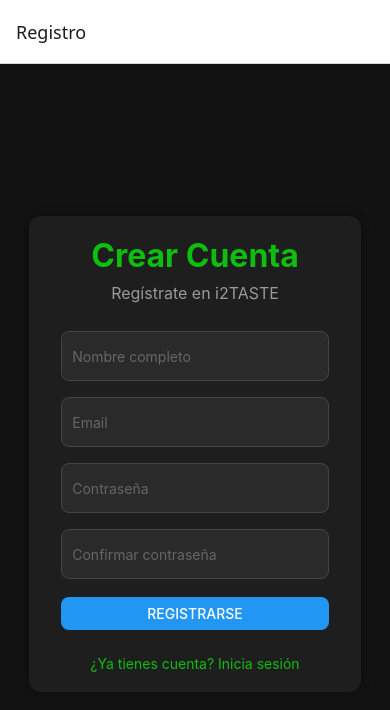
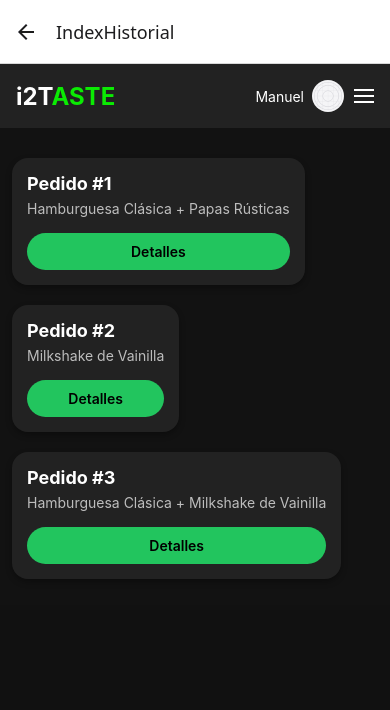
Before and after one commit to Matipeoli/Sistema_Gestion_Pedidos_ReactNative_Final, a React Native app: screen /IndexHistorial in a window 390 px wide. Shown: the top 710 px of the page. Built offline with nearby package versions, Linux system fonts and the light colour scheme.

Commit message:
indexhistorial agregado y linkeado al menu hamburguesa desde el indexmainus

```diff
--- a/AppNavigator.tsx
+++ b/AppNavigator.tsx
@@ -4,8 +4,7 @@
 import Registro from './screen/Registro';
 import IndexMainUs from './screen/IndexMainUs';
 import IndexPedidoAL from './screen/IndexPedidoAL';
-
-
+import IndexHistorial from './screen/IndexHistoial';
 
 const Stack = createNativeStackNavigator();
 
@@ -16,6 +15,8 @@
       <Stack.Screen name="LoginScreen" component={LoginScreen} />
       <Stack.Screen name="IndexMainUs" component={IndexMainUs} />
       <Stack.Screen name="IndexPedidoAL" component={IndexPedidoAL} />
+      <Stack.Screen name="IndexHistorial" component={IndexHistorial} />
+
     </Stack.Navigator>
   );
 };
--- a/screen/IndexHistoial.tsx
+++ b/screen/IndexHistoial.tsx
@@ -1,46 +1,169 @@
 import React from 'react';
-import { View, Text, StyleSheet, TouchableOpacity } from 'react-native';
+import { View, Text, ScrollView, TouchableOpacity, StyleSheet, Image, Alert, Modal } from 'react-native';
 import { useNavigation } from '@react-navigation/native';
+import { NativeStackNavigationProp } from '@react-navigation/native-stack';
+import ComponenteTarjeta from '../components/ComponenteTarjeta';
+
+type RootStackParamList = {
+  LoginScreen: undefined;
+  IndexMainUs: undefined;
+  IndexHistorial: undefined;
+};
 
 const IndexHistorial: React.FC = () => {
-  const navigation = useNavigation<any>();
+  const [visible, setVisible] = React.useState(false);
+  const navigation = useNavigation<NativeStackNavigationProp<RootStackParamList>>();
+
+  const closeSidebar = () => setVisible(false);
+
+  const handleLogout = () => {
+    closeSidebar();
+    navigation.reset({
+      index: 0,
+      routes: [{ name: 'LoginScreen' }],
+    });
+  };
+
+  // hardcodeo de historial de pedidos
+  const historial = [
+    {
+      title: 'Pedido #1',
+      description: 'Hamburguesa Clásica + Papas Rústicas',
+    },
+    {
+      title: 'Pedido #2',
+      description: 'Milkshake de Vainilla',
+    },
+    {
+      title: 'Pedido #3',
+      description: 'Hamburguesa Clásica + Milkshake de Vainilla',
+    },
+  ];
 
   return (
     <View style={styles.container}>
-      <Text style={styles.title}>¡Bienvenido a la otra pantalla!</Text>
+      {/* header */}
+      <View style={styles.header}>
+        <Text style={styles.logo}>
+          i2T<Text style={{ color: '#0beb03ff' }}>ASTE</Text>
+        </Text>
 
-      <TouchableOpacity
-        style={styles.button}
-        onPress={() => navigation.goBack()}
-      >
-        <Text style={styles.buttonText}>Volver</Text>
-      </TouchableOpacity>
+        <View style={styles.userInfo}>
+          <Text style={styles.name}>Manuel</Text>
+          <Image source={require('../assets/icon.png')} style={styles.avatar} />
+
+          <TouchableOpacity style={styles.menuBtn} onPress={() => setVisible(!visible)}>
+            <View style={styles.bar} />
+            <View style={styles.bar} />
+            <View style={styles.bar} />
+          </TouchableOpacity>
+        </View>
+      </View>
+
+      {/* scroll historial */}
+      <ScrollView contentContainerStyle={styles.scrollContainer}>
+        {historial.map((item, index) => (
+          <ComponenteTarjeta
+            key={index}
+            title={item.title}
+            description={item.description}
+            actionLabel="Detalles"
+            onActionPress={() => Alert.alert('Historial', item.title)}
+          />
+        ))}
+      </ScrollView>
+
+      {/* menu hamburguesa */}
+      <Modal visible={visible} transparent animationType="slide">
+        <TouchableOpacity style={styles.modalOverlay} activeOpacity={1} onPress={closeSidebar}>
+          <TouchableOpacity activeOpacity={1} onPress={(e) => e.stopPropagation()}>
+            <View style={styles.sidebar}>
+              <TouchableOpacity style={styles.closeBtn} onPress={closeSidebar}>
+                <Text style={styles.closeText}>✕</Text>
+              </TouchableOpacity>
+
+              <Text style={styles.title}>Perfil de Usuario</Text>
+              <Text style={styles.text}>Nombre: Juan Pérez</Text>
+              <Text style={styles.text}>Email: juan.perez@example.com</Text>
+
+              <TouchableOpacity
+                style={styles.recoverBtn}
+                onPress={() => {
+                  closeSidebar();
+                  Alert.alert('Recuperar Contraseña', 'Funcionalidad en desarrollo');
+                }}
+              >
+                <Text style={styles.recoverText}>Recuperar Contraseña</Text>
+              </TouchableOpacity>
+
+              <TouchableOpacity style={styles.logoutBtn} onPress={handleLogout}>
+                <Text style={styles.logoutText}>Cerrar Sesión</Text>
+              </TouchableOpacity>
+            </View>
+          </TouchableOpacity>
+        </TouchableOpacity>
+      </Modal>
     </View>
   );
 };
 
-export default IndexHistorial;
 
 const styles = StyleSheet.create({
-  container: {
+  container: { flex: 1, backgroundColor: '#111' },
+  header: {
+    flexDirection: 'row',
+    alignItems: 'center',
+    justifyContent: 'space-between',
+    padding: 16,
+    backgroundColor: '#222',
+  },
+  logo: { color: '#fff', fontSize: 24, fontWeight: 'bold' },
+  userInfo: { flexDirection: 'row', alignItems: 'center' },
+  name: { color: '#fff', marginRight: 8 },
+  avatar: { width: 32, height: 32, borderRadius: 16 },
+  menuBtn: { marginLeft: 10 },
+  bar: { width: 20, height: 2, backgroundColor: '#fff', marginVertical: 2 },
+  scrollContainer: {
+    padding: 16,
+    flexDirection: 'row',
+    flexWrap: 'wrap',
+    justifyContent: 'space-between',
+    paddingHorizontal: 12,
+    paddingTop: 20,
+    backgroundColor: '#121212',
+  },
+  modalOverlay: {
     flex: 1,
-    backgroundColor: '#111',
+    backgroundColor: 'rgba(0,0,0,0.7)',
+    justifyContent: 'flex-end',
+  },
+  sidebar: {
+    backgroundColor: '#333',
+    padding: 24,
+    borderTopLeftRadius: 20,
+    borderTopRightRadius: 20,
+    minHeight: 400,
+  },
+  closeBtn: { position: 'absolute', top: 16, right: 16, zIndex: 10 },
+  closeText: { color: '#fff', fontSize: 24, fontWeight: 'bold' },
+  title: { color: '#fff', fontSize: 22, marginBottom: 20, marginTop: 20, fontWeight: 'bold' },
+  text: { color: '#fff', marginBottom: 12, fontSize: 16 },
+  recoverBtn: {
+    marginTop: 16,
+    padding: 12,
+    backgroundColor: '#444',
+    borderRadius: 8,
     alignItems: 'center',
-    justifyContent: 'center',
   },
-  title: {
-    color: '#fff',
-    fontSize: 22,
-    marginBottom: 20,
+  recoverText: { color: '#0beb03ff', fontWeight: 'bold' },
+  logoutBtn: {
+    marginTop: 16,
+    padding: 12,
+    backgroundColor: '#ff4444',
+    borderRadius: 8,
+    alignItems: 'center',
   },
-  button: {
-    backgroundColor: '#ff6600',
-    paddingVertical: 10,
-    paddingHorizontal: 20,
-    borderRadius: 8,
-  },
-  buttonText: {
-    color: '#fff',
-    fontWeight: 'bold',
-  },
+  logoutText: { color: '#fff', fontWeight: 'bold' },
 });
+
+export default IndexHistorial;
--- a/screen/IndexMainUs.tsx
+++ b/screen/IndexMainUs.tsx
@@ -1,4 +1,4 @@
-import * as React from 'react';
+import  React from 'react';
 import { View, Text, Image, TouchableOpacity, Modal, StyleSheet, ScrollView, Alert } from 'react-native';
 import { useNavigation } from '@react-navigation/native';
 import { NativeStackNavigationProp } from '@react-navigation/native-stack';
@@ -7,6 +7,7 @@
 type RootStackParamList = {
   LoginScreen: undefined;
   IndexMainUs: undefined;
+  IndexHistorial: undefined;
 };
 
 const IndexMainUs: React.FC = () => {
@@ -26,7 +27,7 @@
 
   return (
     <View style={styles.container}>
-      {/* HEADER */}
+      {/* header */}
       <View style={styles.header}>
         <Text style={styles.logo}>
           i2T<Text style={{ color: '#0beb03ff' }}>ASTE</Text>
@@ -44,7 +45,7 @@
         </View>
       </View>
 
-      {/* SCROLL DE TARJETAS */}
+      {/* tarjetas scroll */}
       <ScrollView contentContainerStyle={styles.scrollContainer}>
         <ComponenteTarjeta
           title="Hamburguesa Clásica"
@@ -71,7 +72,7 @@
         />
       </ScrollView>
 
-      {/* SIDEBAR (PERFIL) */}
+      {/* menu hamburguesa */}
       <Modal visible={visible} transparent animationType="slide">
         <TouchableOpacity
           style={styles.modalOverlay}
@@ -96,6 +97,15 @@
                 }}
               >
                 <Text style={styles.recoverText}>Recuperar Contraseña</Text>
+              </TouchableOpacity>
+              <TouchableOpacity
+                style={styles.historyBtn}
+                onPress={() => {
+                  closeSidebar();
+                  navigation.navigate('IndexHistorial');
+                }}
+              >
+                <Text style={styles.historyText}>Ver Historial</Text>
               </TouchableOpacity>
 
               <TouchableOpacity
@@ -184,6 +194,13 @@
     color: '#0beb03ff',
     fontWeight: 'bold',
   },
+  historyBtn: {
+    marginTop: 16,
+    padding: 12,
+    backgroundColor: '#444',
+    borderRadius: 8,
+    alignItems: 'center',
+  },
   logoutBtn: {
     marginTop: 16,
     padding: 12,
@@ -195,4 +212,8 @@
     color: '#fff',
     fontWeight: 'bold',
   },
+  historyText: {
+    color: '#fff',
+    fontWeight: 'bold',
+  },
 });
```
